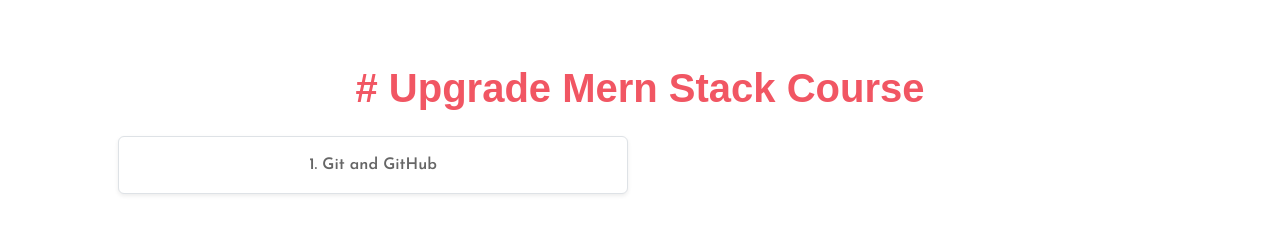
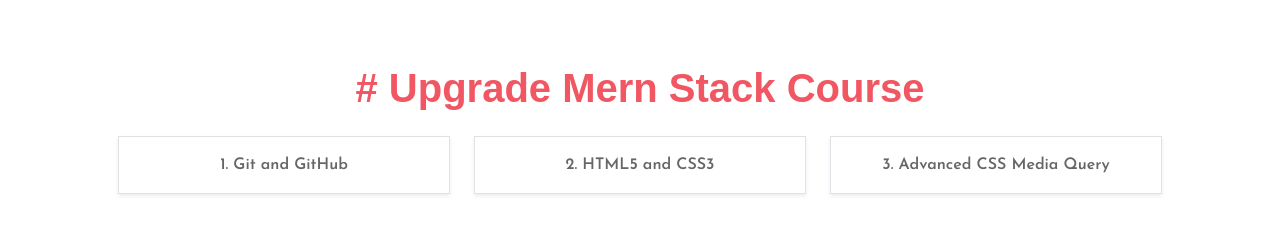
Before and after one commit to izancode/upgrad-course, a plain HTML site: page index.html in a window 1280 px wide. Drawn offline with nearby package versions, Linux system fonts and the light colour scheme; a web font is replaced by a local one.

Commit message:
testing 10

```diff
--- a/index.html
+++ b/index.html
@@ -1,22 +1,24 @@
 <!DOCTYPE html>
 <html lang="en">
+
 <head>
     <meta charset="UTF-8">
     <meta name="viewport" content="width=device-width, initial-scale=1.0">
     <title>Document</title>
-    <link href="https://cdn.jsdelivr.net/npm/bootstrap@5.3.2/dist/css/bootstrap.min.css" rel="stylesheet" integrity="sha384-T3c6CoIi6uLrA9TneNEoa7RxnatzjcDSCmG1MXxSR1GAsXEV/Dwwykc2MPK8M2HN" crossorigin="anonymous">
+    <link href="https://cdn.jsdelivr.net/npm/bootstrap@5.3.2/dist/css/bootstrap.min.css" rel="stylesheet"
+        integrity="sha384-T3c6CoIi6uLrA9TneNEoa7RxnatzjcDSCmG1MXxSR1GAsXEV/Dwwykc2MPK8M2HN" crossorigin="anonymous">
     <style>
-
         @import url('https://fonts.googleapis.com/css2?family=Josefin+Sans:ital,wght@0,100..700;1,100..700&family=Protest+Revolution&display=swap');
 
-    h1{
+        h1 {
             font-family: "Protest Revolution", sans-serif;
             font-weight: bold;
             font-style: normal;
             color: #f15663;
             white-space: normal;
         }
-    .allTopicsLink{
+
+        .allTopicsLink {
             font-family: "Josefin Sans", sans-serif;
             font-optical-sizing: auto;
             font-weight: 600;
@@ -28,35 +30,32 @@
 </head>
 
 <body>
-
-
     <div class="container text-center p- p-sm-5">
         <div class="row">
             <div class="col-12 my-3 p-0">
                 <h1 class="text-center">
-                    <a class="navbar-brand" href="https://www.upgrad.com/bootcamps/fullstack-development/?gad_source=1&gclid=CjwKCAiAibeuBhAAEiwAiXBoJE-LjmXM7EfjyAdCEbK51_xmBg8CD3KhzINbuKk4FoRKAVfHl2BA4RoCsjAQAvD_BwE"># Upgrade Mern Stack Course</a>
+                    <a class="navbar-brand"
+                        href="https://www.upgrad.com/bootcamps/fullstack-development/?gad_source=1&gclid=CjwKCAiAibeuBhAAEiwAiXBoJE-LjmXM7EfjyAdCEbK51_xmBg8CD3KhzINbuKk4FoRKAVfHl2BA4RoCsjAQAvD_BwE">#
+                        Upgrade Mern Stack Course</a>
                 </h1>
-
             </div>
-          <!-- <div class="col-12 col-sm-6 border shadow-sm p-3">
+            <div class="col-12 col-sm-4">
+                <div class="card border shadow-sm p-3 rounded-0">
                     <a class="navbar-brand allTopicsLink" href="git-github/index.html">1. Git and GitHub</a>
-          </div> -->
-          <div class="col-12 col-sm-6">
-            <div class="card border shadow-sm p-3">
-                <a class="navbar-brand allTopicsLink" href="git-github/index.html">1. Git and GitHub</a>
-
                 </div>
             </div>
-
-          <!-- <div class="col-12 col-sm-6 border shadow-sm p-3">
+            <div class="col-12 col-sm-4">
+                <div class="card border shadow-sm p-3 rounded-0">
                     <a class="navbar-brand allTopicsLink" href="git-github/index.html">2. HTML5 and CSS3</a>
                 </div>
-          <div class="col-12 col-sm-12 border shadow-sm p-3">
-            <a class="navbar-brand allTopicsLink" href="git-github/index.html">2. HTML5 and CSS3 - Advanced CSS and Responsive Web Design</a>
-          </div> -->
+            </div>
+            <div class="col-12 col-sm-4">
+                <div class="card border shadow-sm p-3 rounded-0">
+                    <a class="navbar-brand allTopicsLink" href="git-github/index.html">3. Advanced CSS Media Query</a>
                 </div>
             </div>
+        </div>
+    </div>
+</body>
 
-
-</body>
 </html>
```
Lines whose indentation alone changed are shown as unchanged.
